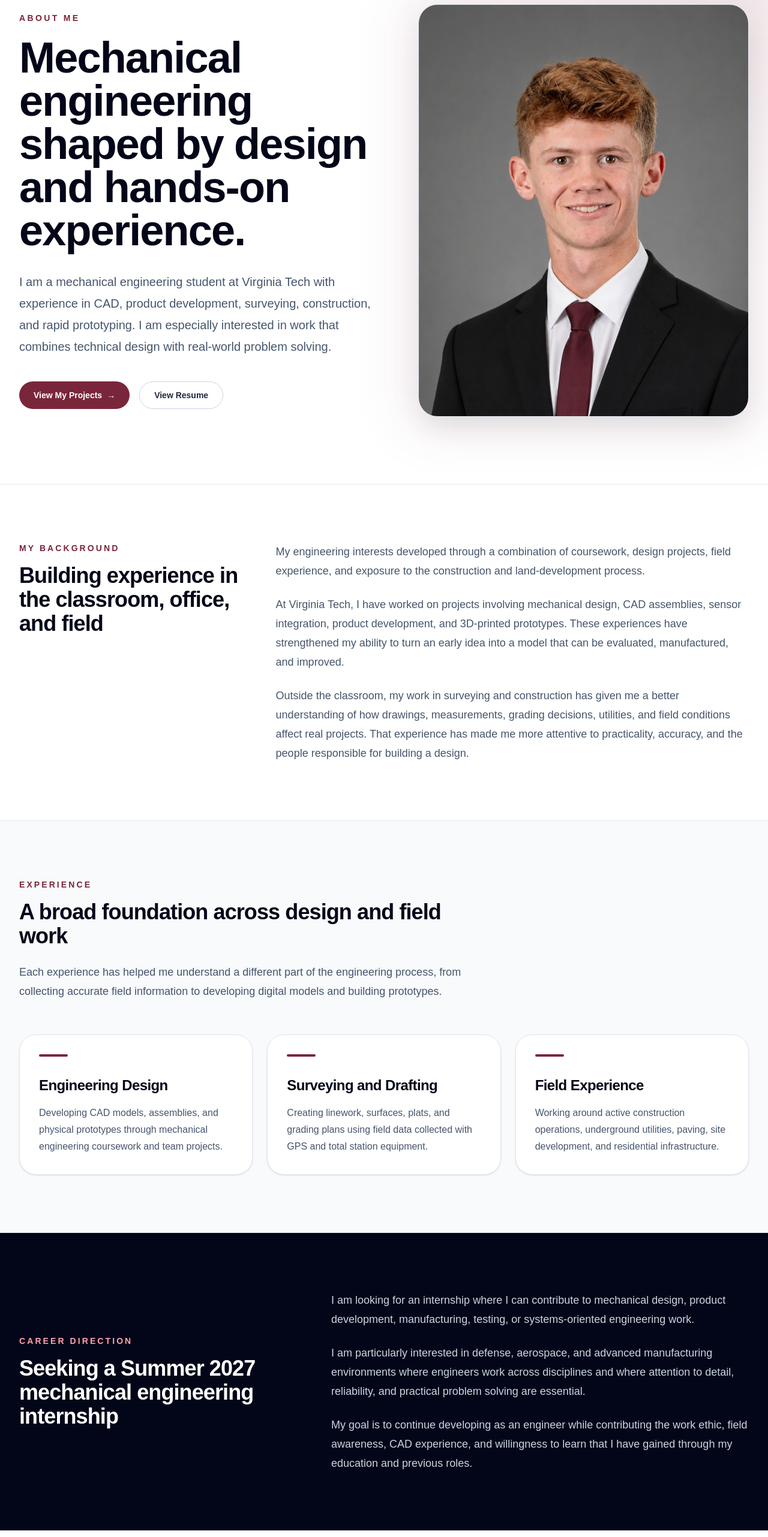
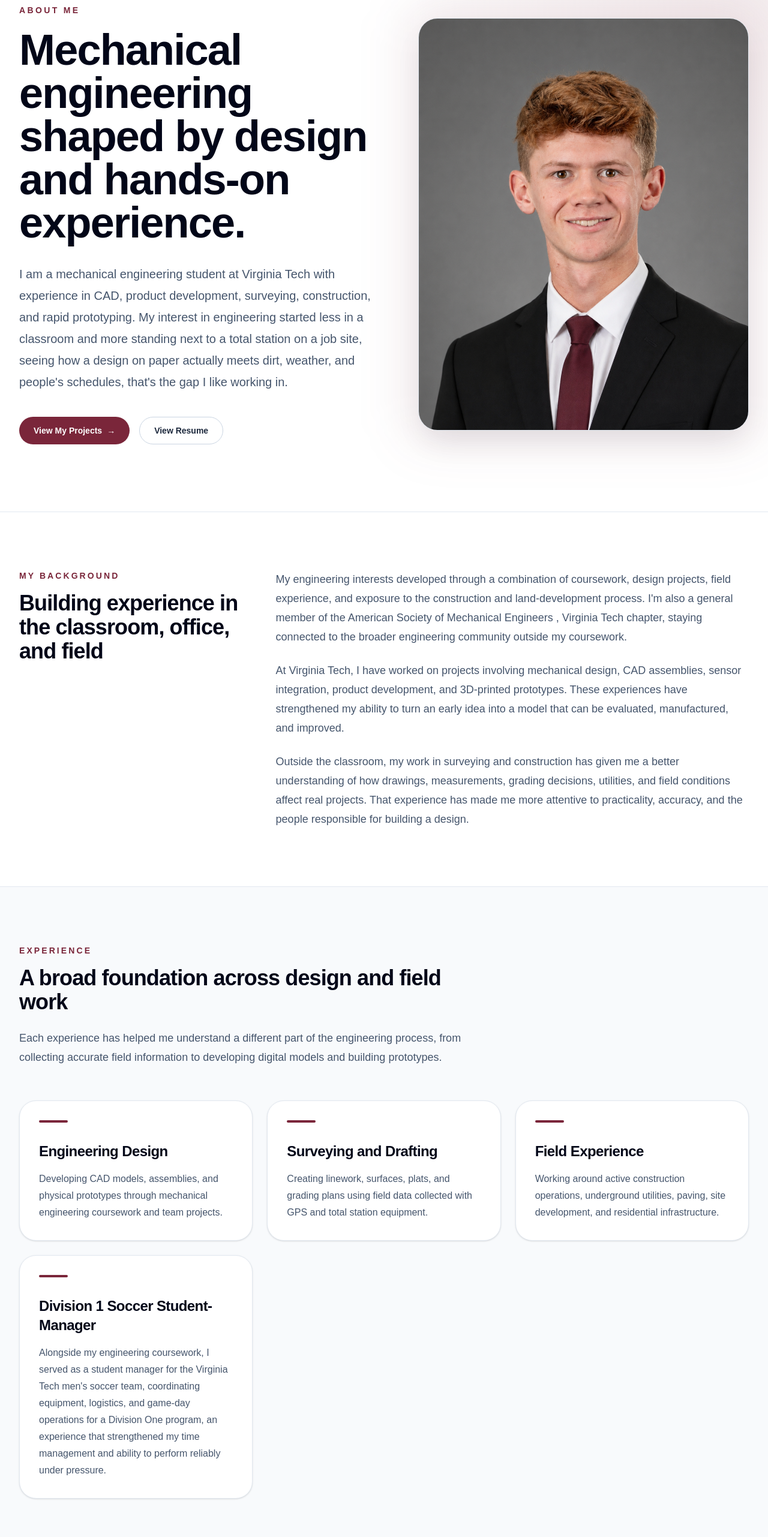
Before and after one commit to slumme-cyber/mechanical-engineering-portfolio, a Next.js app: page /about in a window 1280 px wide. Shown: the part 234-2797 px from the top of the page at 60% size. Built offline with nearby package versions, Linux system fonts and the light colour scheme.

Commit message:
Edit About me section

```diff
--- a/app/about/page.tsx
+++ b/app/about/page.tsx
@@ -17,21 +17,36 @@ const experienceHighlights = [
     description:
       "Working around active construction operations, underground utilities, paving, site development, and residential infrastructure.",
   },
+  {
+    title: "Division 1 Soccer Student-Manager",
+    description:
+      "Alongside my engineering coursework, I served as a student manager for the Virginia Tech men's soccer team, coordinating equipment, logistics, and game-day operations for a Division One program, an experience that strengthened my time management and ability to perform reliably under pressure.",
+  }
 ];
 
 const technicalSkills = [
   "Siemens NX",
   "Fusion 360",
-  "SolidWorks",
+  "AutoCAD Civil 3D",
   "Carlson Survey",
-  "Civil 3D",
+  "GPS Surveying",
+  "Total Station",
+  "GD&T",
+  "Product Design",
+  "Python",
   "MATLAB",
+  "Git",
+  "Next.js",
+  "Laser Cutting",
   "3D Printing",
-  "Rapid Prototyping",
-  "Technical Drafting",
-  "Product Development",
-  "GPS and Total Station",
-  "Engineering Analysis",
+  "CNC Machining",
+  "Electronics",
+  "IR Sensors",
+  "Arduino",
+  "Welding",
+  "Carpentry",
+  "ASME",
+  "Excel"
 ];
 
 const values = [
@@ -39,19 +54,19 @@ const values = [
     number: "01",
     title: "Practical design",
     description:
-      "I enjoy engineering work that connects analysis and CAD with something that can be built, tested, and improved.",
+      "On TouCan, I learned that a good mechanism means nothing if it doesn't fit the wiring, the motor, and the user's hand all at once, that's the kind of constraint-juggling I actually enjoy.",
   },
   {
     number: "02",
     title: "Continuous improvement",
     description:
-      "I approach each project as an opportunity to improve my technical skills, decision-making, and understanding of the design process.",
+      "After watching our first TouCan prototype turn into a packaging puzzle, I started sketching for manufacturability from day one instead of fixing it later.",
   },
   {
     number: "03",
     title: "Team contribution",
     description:
-      "I value being dependable, communicating clearly, and helping a team move from an early concept toward a finished result.",
+      "Surveying taught me that a small measurement error costs someone else time and money down the line, so I've gotten particular about catching mistakes before they leave my hands.",
   },
 ];
 
@@ -75,8 +90,7 @@ export default function AboutPage() {
             <p className="mt-8 max-w-3xl text-lg leading-8 text-slate-600 sm:text-xl sm:leading-9">
               I am a mechanical engineering student at Virginia Tech with
               experience in CAD, product development, surveying, construction,
-              and rapid prototyping. I am especially interested in work that
-              combines technical design with real-world problem solving.
+              and rapid prototyping. My interest in engineering started less in a classroom and more standing next to a total station on a job site, seeing how a design on paper actually meets dirt, weather, and people's schedules, that's the gap I like working in.
             </p>
 
             <div className="mt-10 flex flex-wrap gap-4">
@@ -135,7 +149,11 @@ export default function AboutPage() {
             <p>
               My engineering interests developed through a combination of
               coursework, design projects, field experience, and exposure to
-              the construction and land-development process.
+              the construction and land-development process. I'm also a general member of the
+
+American Society of Mechanical Engineers
+
+, Virginia Tech chapter, staying connected to the broader engineering community outside my coursework.
             </p>
 
             <p>
@@ -226,10 +244,7 @@ export default function AboutPage() {
             </p>
 
             <p>
-              My goal is to continue developing as an engineer while
-              contributing the work ethic, field awareness, CAD experience, and
-              willingness to learn that I have gained through my education and
-              previous roles.
+              I want to end up somewhere the tolerances actually matter, defense and aerospace appeal to me because the margin for error is small and the stakes are real, and that's the kind of pressure that got me hooked on surveying and CAD in the first place.
             </p>
           </div>
         </div>
--- a/components/AboutPreview.tsx
+++ b/components/AboutPreview.tsx
@@ -9,10 +9,7 @@ export default function AboutPreview() {
 
       <p className="text-lg leading-8 text-slate-600">
         I'm a Mechanical Engineering student at Virginia Tech with experience
-        in product design, CAD, surveying, and construction engineering. I
-        enjoy solving practical engineering problems and am pursuing
-        opportunities in the defense industry where I can contribute to the
-        design and development of innovative systems.
+        in product design, CAD, surveying, and construction engineering. I like taking a rough idea, sketching it, modeling it in CAD, and pushing it through to a working prototype. That loop from concept to something you can hold is what got me into mechanical engineering in the first place.
       </p>
         </section>
   </AnimatedSection>
--- a/components/Skills.tsx
+++ b/components/Skills.tsx
@@ -19,7 +19,9 @@ const skills = [
   "IR Sensors",
   "Arduino",
   "Welding",
-  "Carpentry"
+  "Carpentry",
+  "ASME",
+  "Excel"
 ];
 
 export default function Skills() {
```
